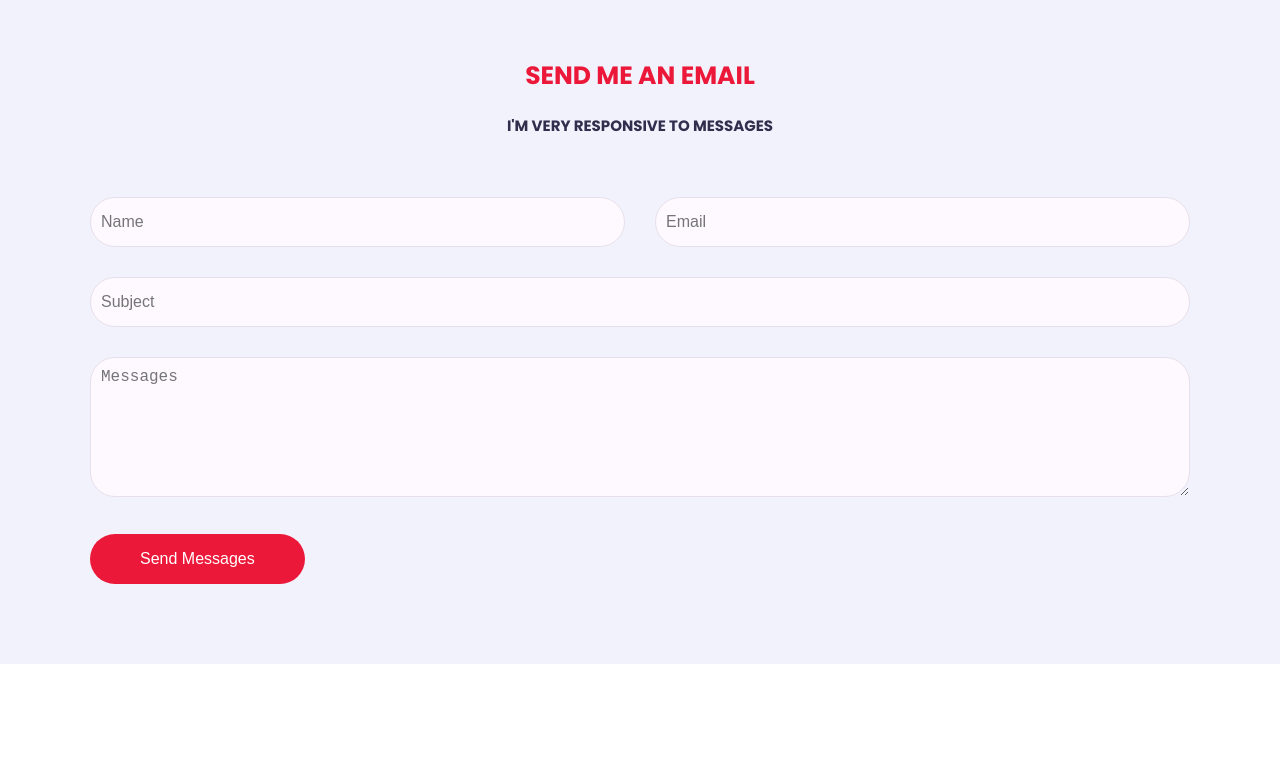
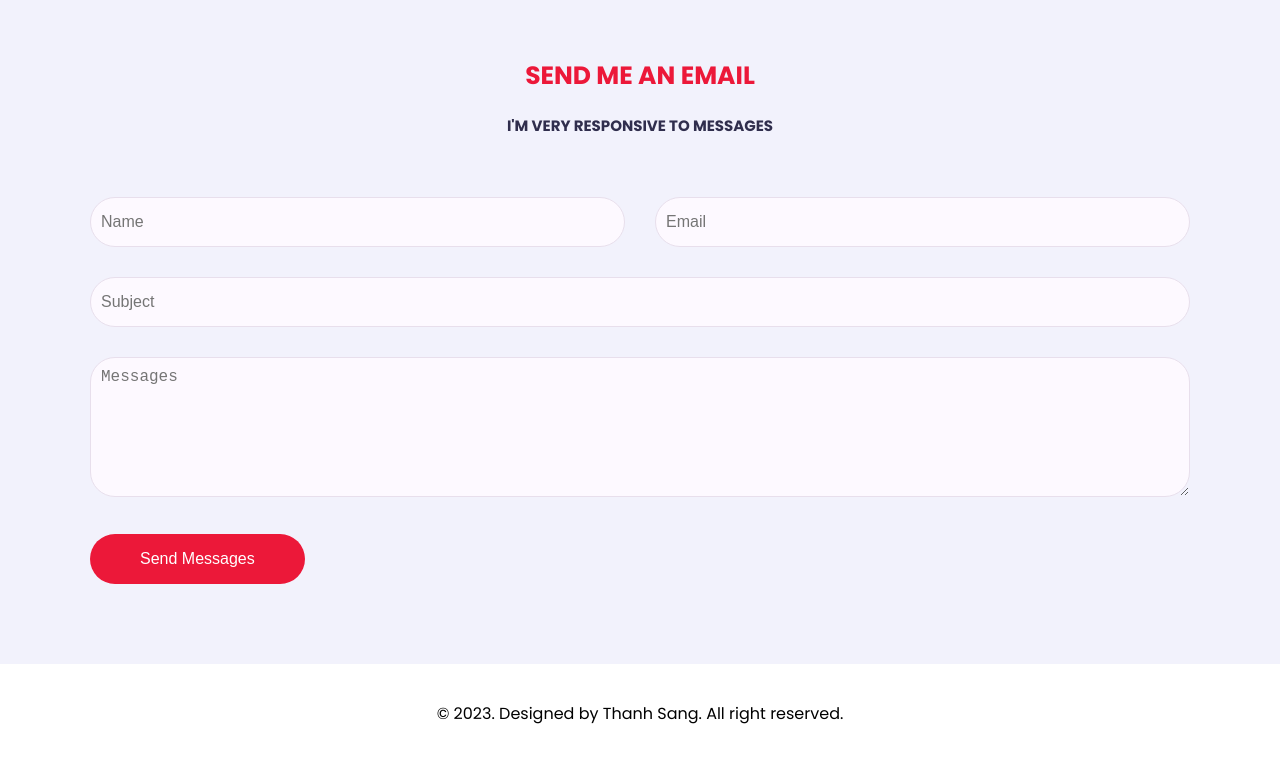
Before and after one commit to NguyenNgocThanhSang/Portfolio_Website, a plain HTML site: page index.html in a window 1280 px wide. Shown: the part 5441-6205 px from the top of the page. Before the commit the page ends 6105 px from the top, so only its background shows below. Drawn offline with nearby package versions, Linux system fonts and the light colour scheme; a web font is replaced by a local one.

Commit message:
update footer

```diff
--- a/index.html
+++ b/index.html
@@ -723,10 +723,19 @@
           </div>
         </section>
         <!--Contact Us Section End-->
+        <!-- <iframe src="https://www.google.com/maps/embed?pb=!1m18!1m12!1m3!1d3918.122982495481!2d106.80371567491959!3d10.878249657307585!2m3!1f0!2f0!3f0!3m2!1i1024!2i768!4f13.1!3m3!1m2!1s0x3174d8a5f4e477e9%3A0x29d5aeb365cee20b!2sHCMC%20National%20University%20Dormitory%20Zone%20A!5e0!3m2!1sen!2s!4v1702740272693!5m2!1sen!2s" width="600" height="450" style="border:0;" allowfullscreen="" loading="lazy" referrerpolicy="no-referrer-when-downgrade"></iframe> -->
       </div>
       <!--Main Content End-->
     </div>
     <!--Main Container End-->
+    <footer>
+      <div class="container">
+        <div class="st-copyright-wrap main-content">
+          <div class="st-copyright-text">© 2023. Designed by Thanh Sang. All right reserved.</div>
+        </div>
+      </div>
+    </footer>
+
     <!--Style Switcher Start-->
     <div class="style-switcher">
       <div class="style-switcher-toggler s-icon">
--- a/style/style-home-section.css
+++ b/style/style-home-section.css
@@ -353,3 +353,16 @@ h3.my-profession {
   font-size: 20px;
   color: var(--text-black-700);
 }
+
+.st-copyright-wrap {
+  height: 100px;
+  display: -webkit-box;
+  display: -ms-flexbox;
+  display: flex;
+  -webkit-box-pack: center;
+      -ms-flex-pack: center;
+          justify-content: center;
+  -webkit-box-align: center;
+      -ms-flex-align: center;
+          align-items: center;
+}
```
